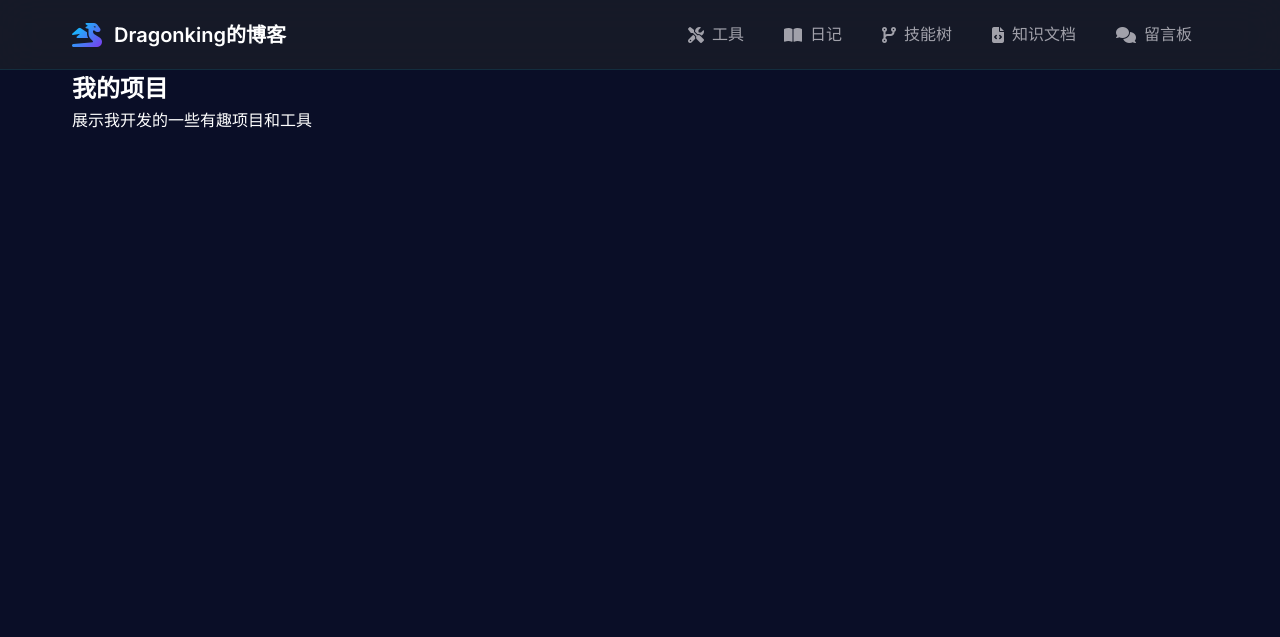
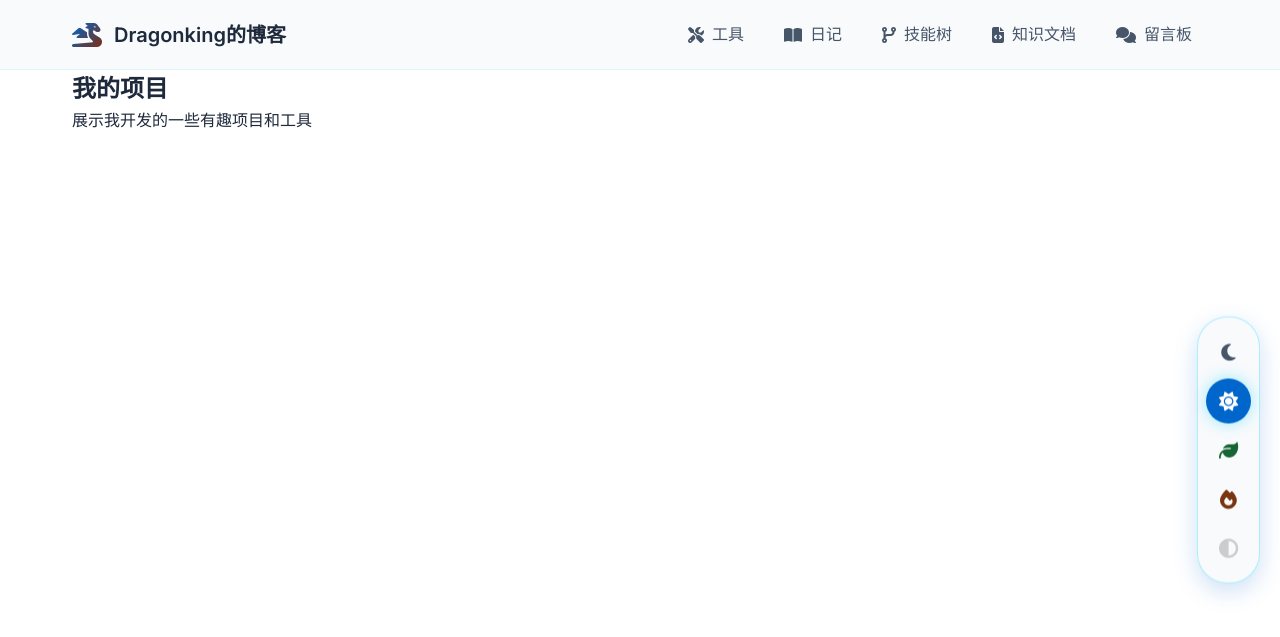
Before and after one commit to DragonKingwhd/dragonkingwhd.github.io, a Jekyll site: the page built from projects.html, in a window 1280 px wide and 900 px high. Shown: the top 637 px of the window. Built offline with Jekyll 4.4.1, drawn with Linux system fonts in a browser that asks for light colours; comment, search, counter and statistics services are not loaded.

Commit message:
Add files via upload

```diff
--- /dev/null
+++ b/_includes/theme-switcher.html
@@ -0,0 +1,313 @@
+<!-- 主题切换器组件 -->
+<div class="theme-switcher" id="themeSwitcher">
+    <!-- 深色模式 -->
+    <button class="theme-toggle-btn active" onclick="setTheme('dark')" title="深色模式" data-theme="dark">
+        <i class="fas fa-moon"></i>
+    </button>
+    <div class="theme-name">深色模式</div>
+
+    <!-- 浅色阅读模式 -->
+    <button class="theme-toggle-btn" onclick="setTheme('light')" title="浅色阅读模式" data-theme="light">
+        <i class="fas fa-sun"></i>
+    </button>
+    <div class="theme-name">浅色阅读</div>
+
+    <!-- 护眼模式 -->
+    <button class="theme-toggle-btn" onclick="setTheme('eye-care')" title="护眼模式" data-theme="eye-care">
+        <i class="fas fa-leaf"></i>
+    </button>
+    <div class="theme-name">护眼模式</div>
+
+    <!-- 暖色模式 -->
+    <button class="theme-toggle-btn" onclick="setTheme('warm')" title="暖色模式" data-theme="warm">
+        <i class="fas fa-fire"></i>
+    </button>
+    <div class="theme-name">暖色模式</div>
+
+    <!-- 高对比度模式 -->
+    <button class="theme-toggle-btn" onclick="setTheme('high-contrast')" title="高对比度模式" data-theme="high-contrast">
+        <i class="fas fa-adjust"></i>
+    </button>
+    <div class="theme-name">高对比度</div>
+</div>
+
+<script>
+// 主题切换功能
+class ThemeSwitcher {
+    constructor() {
+        this.currentTheme = 'dark'; // 默认主题
+        this.init();
+    }
+
+    init() {
+        // 从localStorage读取保存的主题
+        const savedTheme = localStorage.getItem('blog-theme');
+        if (savedTheme) {
+            this.setTheme(savedTheme);
+        } else {
+            // 检测系统主题偏好
+            if (window.matchMedia && window.matchMedia('(prefers-color-scheme: light)').matches) {
+                this.setTheme('light');
+            }
+        }
+
+        // 监听系统主题变化
+        if (window.matchMedia) {
+            window.matchMedia('(prefers-color-scheme: light)').addEventListener('change', (e) => {
+                if (!localStorage.getItem('blog-theme')) {
+                    this.setTheme(e.matches ? 'light' : 'dark');
+                }
+            });
+        }
+
+        // 为每个主题按钮添加悬停提示
+        this.addHoverEffects();
+    }
+
+    setTheme(themeName) {
+        // 更新HTML属性
+        document.documentElement.setAttribute('data-theme', themeName);
+
+        // 更新当前主题
+        this.currentTheme = themeName;
+
+        // 保存到localStorage
+        localStorage.setItem('blog-theme', themeName);
+
+        // 更新按钮状态
+        this.updateButtonStates(themeName);
+
+        // 显示切换提示
+        this.showThemeNotification(themeName);
+
+        // 触发自定义事件，让其他组件知道主题已切换
+        window.dispatchEvent(new CustomEvent('themeChanged', {
+            detail: { theme: themeName }
+        }));
+    }
+
+    updateButtonStates(activeTheme) {
+        const buttons = document.querySelectorAll('.theme-toggle-btn');
+        buttons.forEach(btn => {
+            btn.classList.remove('active');
+            if (btn.getAttribute('data-theme') === activeTheme) {
+                btn.classList.add('active');
+            }
+        });
+    }
+
+    addHoverEffects() {
+        const buttons = document.querySelectorAll('.theme-toggle-btn');
+        buttons.forEach(btn => {
+            btn.addEventListener('mouseenter', (e) => {
+                const themeName = e.target.getAttribute('data-theme');
+                this.previewTheme(themeName);
+            });
+
+            btn.addEventListener('mouseleave', () => {
+                this.previewTheme(this.currentTheme);
+            });
+        });
+    }
+
+    previewTheme(themeName) {
+        // 临时预览主题（鼠标悬停时）
+        document.documentElement.style.transition = 'all 0.3s ease';
+        document.documentElement.setAttribute('data-theme', themeName);
+
+        setTimeout(() => {
+            document.documentElement.style.transition = '';
+        }, 300);
+    }
+
+    showThemeNotification(themeName) {
+        const themes = {
+            'dark': { name: '深色模式', icon: '🌙', desc: '经典深色主题，适合夜间使用' },
+            'light': { name: '浅色阅读', icon: '☀️', desc: '清爽浅色背景，适合白天阅读' },
+            'eye-care': { name: '护眼模式', icon: '🍃', desc: '淡绿色背景，减少眼部疲劳' },
+            'warm': { name: '暖色模式', icon: '🔥', desc: '温暖米色背景，营造舒适氛围' },
+            'high-contrast': { name: '高对比度', icon: '⚫', desc: '高对比度显示，提升可读性' }
+        };
+
+        const theme = themes[themeName];
+        if (!theme) return;
+
+        // 创建通知元素
+        const notification = document.createElement('div');
+        notification.className = 'theme-notification';
+        notification.innerHTML = `
+            <div class="theme-notification-content">
+                <span class="theme-icon">${theme.icon}</span>
+                <div class="theme-info">
+                    <div class="theme-title">${theme.name}</div>
+                    <div class="theme-desc">${theme.desc}</div>
+                </div>
+            </div>
+        `;
+
+        // 添加通知样式（如果还没有）
+        if (!document.querySelector('#theme-notification-style')) {
+            const style = document.createElement('style');
+            style.id = 'theme-notification-style';
+            style.textContent = `
+                .theme-notification {
+                    position: fixed;
+                    bottom: 30px;
+                    left: 50%;
+                    transform: translateX(-50%) translateY(100px);
+                    background: var(--bg-secondary);
+                    border: 1px solid var(--primary-color);
+                    border-radius: 25px;
+                    padding: 1rem 1.5rem;
+                    z-index: 1001;
+                    box-shadow: var(--shadow-glow);
+                    backdrop-filter: blur(10px);
+                    transition: all 0.4s cubic-bezier(0.4, 0, 0.2, 1);
+                    opacity: 0;
+                }
+
+                .theme-notification.show {
+                    transform: translateX(-50%) translateY(0);
+                    opacity: 1;
+                }
+
+                .theme-notification-content {
+                    display: flex;
+                    align-items: center;
+                    gap: 1rem;
+                }
+
+                .theme-icon {
+                    font-size: 1.5rem;
+                }
+
+                .theme-info {
+                    display: flex;
+                    flex-direction: column;
+                }
+
+                .theme-title {
+                    color: var(--text-primary);
+                    font-weight: 600;
+                    font-size: 0.95rem;
+                }
+
+                .theme-desc {
+                    color: var(--text-secondary);
+                    font-size: 0.8rem;
+                    margin-top: 0.2rem;
+                }
+
+                @media (max-width: 480px) {
+                    .theme-notification {
+                        left: 10px;
+                        right: 10px;
+                        transform: translateY(100px);
+                        max-width: calc(100vw - 20px);
+                    }
+
+                    .theme-notification.show {
+                        transform: translateY(0);
+                    }
+
+                    .theme-desc {
+                        display: none;
+                    }
+                }
+            `;
+            document.head.appendChild(style);
+        }
+
+        // 显示通知
+        document.body.appendChild(notification);
+
+        // 触发显示动画
+        setTimeout(() => {
+            notification.classList.add('show');
+        }, 100);
+
+        // 2秒后隐藏
+        setTimeout(() => {
+            notification.classList.remove('show');
+            setTimeout(() => {
+                if (notification.parentNode) {
+                    notification.parentNode.removeChild(notification);
+                }
+            }, 400);
+        }, 2000);
+    }
+
+    // 获取当前主题
+    getCurrentTheme() {
+        return this.currentTheme;
+    }
+
+    // 循环切换主题（快捷键支持）
+    cycleTheme() {
+        const themes = ['dark', 'light', 'eye-care', 'warm', 'high-contrast'];
+        const currentIndex = themes.indexOf(this.currentTheme);
+        const nextIndex = (currentIndex + 1) % themes.length;
+        this.setTheme(themes[nextIndex]);
+    }
+}
+
+// 全局函数供HTML调用
+function setTheme(themeName) {
+    if (window.themeSwitcher) {
+        window.themeSwitcher.setTheme(themeName);
+    }
+}
+
+// 初始化主题切换器
+document.addEventListener('DOMContentLoaded', function() {
+    window.themeSwitcher = new ThemeSwitcher();
+
+    // 添加键盘快捷键支持 (Ctrl+Shift+T)
+    document.addEventListener('keydown', function(e) {
+        if (e.ctrlKey && e.shiftKey && e.key === 'T') {
+            e.preventDefault();
+            window.themeSwitcher.cycleTheme();
+        }
+    });
+});
+
+// 让Chart.js等第三方库感知主题变化
+window.addEventListener('themeChanged', function(e) {
+    // 更新图表颜色等
+    if (typeof Chart !== 'undefined' && Chart.instances) {
+        Object.values(Chart.instances).forEach(chart => {
+            if (chart && chart.options) {
+                // 更新图表主题色
+                updateChartTheme(chart, e.detail.theme);
+            }
+        });
+    }
+});
+
+function updateChartTheme(chart, theme) {
+    // 根据主题更新图表颜色
+    const isDark = theme === 'dark' || theme === 'high-contrast';
+    const textColor = isDark ? '#ffffff' : '#1e293b';
+    const gridColor = isDark ? 'rgba(0, 212, 255, 0.1)' : 'rgba(0, 102, 204, 0.1)';
+
+    if (chart.options.scales) {
+        Object.keys(chart.options.scales).forEach(axis => {
+            if (chart.options.scales[axis].ticks) {
+                chart.options.scales[axis].ticks.color = textColor;
+            }
+            if (chart.options.scales[axis].grid) {
+                chart.options.scales[axis].grid.color = gridColor;
+            }
+            if (chart.options.scales[axis].title) {
+                chart.options.scales[axis].title.color = textColor;
+            }
+        });
+    }
+
+    if (chart.options.plugins && chart.options.plugins.legend && chart.options.plugins.legend.labels) {
+        chart.options.plugins.legend.labels.color = textColor;
+    }
+
+    chart.update();
+}
+</script>
--- a/_layouts/default.html
+++ b/_layouts/default.html
@@ -62,6 +62,9 @@
         {{ content }}
     </main>
 
+    <!-- 主题切换器 -->
+    {% include theme-switcher.html %}
+
     <!-- Footer (only show if not home page) -->
     {% unless page.layout == 'home' %}
     <footer class="site-footer">
--- a/assets/css/style.css
+++ b/assets/css/style.css
@@ -1,8 +1,8 @@
 /* ==========================================================================
-   Dragonking's Tech Blog - 极简技术风格
+   Dragonking's Tech Blog - 极简技术风格 + 主题切换
    ========================================================================== */
 
-/* CSS Variables */
+/* CSS Variables - 默认深色主题 */
 :root {
     /* 主色调 */
     --primary-color: #00d4ff;
@@ -42,6 +42,188 @@
     /* 渐变 */
     --gradient-primary: linear-gradient(135deg, var(--primary-color), var(--accent-color));
     --gradient-dark: linear-gradient(135deg, var(--bg-primary), var(--bg-secondary));
+}
+
+/* 浅色阅读模式 */
+[data-theme="light"] {
+    --primary-color: #0066cc;
+    --secondary-color: #dc2626;
+    --accent-color: #7c2d12;
+    --success-color: #059669;
+    --warning-color: #d97706;
+    --danger-color: #dc2626;
+
+    --bg-primary: #ffffff;
+    --bg-secondary: #f8fafc;
+    --bg-tertiary: #e2e8f0;
+    --bg-glass: rgba(248, 250, 252, 0.9);
+
+    --text-primary: #1e293b;
+    --text-secondary: #475569;
+    --text-muted: #64748b;
+
+    --shadow-sm: 0 2px 4px rgba(0, 102, 204, 0.1);
+    --shadow-md: 0 4px 12px rgba(0, 102, 204, 0.15);
+    --shadow-lg: 0 8px 25px rgba(0, 102, 204, 0.2);
+    --shadow-glow: 0 0 20px rgba(0, 102, 204, 0.3);
+
+    --gradient-primary: linear-gradient(135deg, var(--primary-color), var(--accent-color));
+    --gradient-dark: linear-gradient(135deg, var(--bg-secondary), var(--bg-tertiary));
+}
+
+/* 护眼模式（浅绿色背景） */
+[data-theme="eye-care"] {
+    --primary-color: #059669;
+    --secondary-color: #dc2626;
+    --accent-color: #7c2d12;
+    --success-color: #10b981;
+    --warning-color: #d97706;
+    --danger-color: #dc2626;
+
+    --bg-primary: #f0fdf4;
+    --bg-secondary: #ecfdf5;
+    --bg-tertiary: #d1fae5;
+    --bg-glass: rgba(236, 253, 245, 0.9);
+
+    --text-primary: #14532d;
+    --text-secondary: #166534;
+    --text-muted: #22c55e;
+
+    --shadow-sm: 0 2px 4px rgba(5, 150, 105, 0.1);
+    --shadow-md: 0 4px 12px rgba(5, 150, 105, 0.15);
+    --shadow-lg: 0 8px 25px rgba(5, 150, 105, 0.2);
+    --shadow-glow: 0 0 20px rgba(5, 150, 105, 0.3);
+
+    --gradient-primary: linear-gradient(135deg, var(--primary-color), var(--accent-color));
+    --gradient-dark: linear-gradient(135deg, var(--bg-secondary), var(--bg-tertiary));
+}
+
+/* 暖色模式（米色背景） */
+[data-theme="warm"] {
+    --primary-color: #d97706;
+    --secondary-color: #dc2626;
+    --accent-color: #7c2d12;
+    --success-color: #059669;
+    --warning-color: #f59e0b;
+    --danger-color: #dc2626;
+
+    --bg-primary: #fffbeb;
+    --bg-secondary: #fef3c7;
+    --bg-tertiary: #fde68a;
+    --bg-glass: rgba(254, 243, 199, 0.9);
+
+    --text-primary: #451a03;
+    --text-secondary: #78350f;
+    --text-muted: #a16207;
+
+    --shadow-sm: 0 2px 4px rgba(217, 119, 6, 0.1);
+    --shadow-md: 0 4px 12px rgba(217, 119, 6, 0.15);
+    --shadow-lg: 0 8px 25px rgba(217, 119, 6, 0.2);
+    --shadow-glow: 0 0 20px rgba(217, 119, 6, 0.3);
+
+    --gradient-primary: linear-gradient(135deg, var(--primary-color), var(--accent-color));
+    --gradient-dark: linear-gradient(135deg, var(--bg-secondary), var(--bg-tertiary));
+}
+
+/* 高对比度模式 */
+[data-theme="high-contrast"] {
+    --primary-color: #0000ff;
+    --secondary-color: #ff0000;
+    --accent-color: #8b5cf6;
+    --success-color: #00ff00;
+    --warning-color: #ffff00;
+    --danger-color: #ff0000;
+
+    --bg-primary: #000000;
+    --bg-secondary: #1a1a1a;
+    --bg-tertiary: #333333;
+    --bg-glass: rgba(26, 26, 26, 0.9);
+
+    --text-primary: #ffffff;
+    --text-secondary: #cccccc;
+    --text-muted: #999999;
+
+    --shadow-sm: 0 2px 4px rgba(255, 255, 255, 0.2);
+    --shadow-md: 0 4px 12px rgba(255, 255, 255, 0.3);
+    --shadow-lg: 0 8px 25px rgba(255, 255, 255, 0.4);
+    --shadow-glow: 0 0 20px rgba(255, 255, 255, 0.5);
+
+    --gradient-primary: linear-gradient(135deg, var(--primary-color), var(--accent-color));
+    --gradient-dark: linear-gradient(135deg, var(--bg-primary), var(--bg-secondary));
+}
+
+/* 主题切换器样式 */
+.theme-switcher {
+    position: fixed;
+    top: 50%;
+    right: 20px;
+    transform: translateY(-50%);
+    z-index: 1000;
+    background: var(--bg-secondary);
+    border: 1px solid rgba(0, 212, 255, 0.3);
+    border-radius: 30px;
+    padding: 0.5rem;
+    box-shadow: var(--shadow-lg);
+    backdrop-filter: blur(10px);
+    transition: all 0.3s ease;
+}
+
+.theme-switcher:hover {
+    transform: translateY(-50%) translateX(-5px);
+    box-shadow: var(--shadow-glow);
+    border-color: rgba(0, 212, 255, 0.5);
+}
+
+.theme-toggle-btn {
+    background: transparent;
+    border: none;
+    width: 45px;
+    height: 45px;
+    border-radius: 50%;
+    cursor: pointer;
+    display: flex;
+    align-items: center;
+    justify-content: center;
+    margin: 0.25rem 0;
+    transition: all 0.3s ease;
+    color: var(--text-secondary);
+    font-size: 1.2rem;
+}
+
+.theme-toggle-btn:hover {
+    background: var(--primary-color);
+    color: var(--bg-primary);
+    transform: scale(1.1);
+}
+
+.theme-toggle-btn.active {
+    background: var(--primary-color);
+    color: var(--bg-primary);
+    box-shadow: 0 0 15px rgba(0, 212, 255, 0.4);
+}
+
+.theme-name {
+    position: absolute;
+    right: 60px;
+    background: var(--bg-tertiary);
+    color: var(--text-primary);
+    padding: 0.5rem 1rem;
+    border-radius: 20px;
+    font-size: 0.85rem;
+    font-family: var(--font-sans);
+    white-space: nowrap;
+    opacity: 0;
+    visibility: hidden;
+    transform: translateX(10px);
+    transition: all 0.3s ease;
+    border: 1px solid rgba(0, 212, 255, 0.2);
+}
+
+.theme-toggle-btn:hover + .theme-name,
+.theme-toggle-btn:focus + .theme-name {
+    opacity: 1;
+    visibility: visible;
+    transform: translateX(0);
 }
 
 /* Reset & Base */
@@ -1070,4 +1252,40 @@ code, pre, .code-font {
     .rules-grid {
         grid-template-columns: 1fr;
     }
+
+    /* 主题切换器移动端适配 */
+    .theme-switcher {
+        right: 10px;
+        padding: 0.3rem;
+    }
+
+    .theme-toggle-btn {
+        width: 40px;
+        height: 40px;
+        font-size: 1rem;
+    }
+
+    .theme-name {
+        right: 55px;
+        font-size: 0.8rem;
+        padding: 0.4rem 0.8rem;
+    }
 }
+
+/* 超小屏幕主题切换器优化 */
+@media (max-width: 480px) {
+    .theme-switcher {
+        right: 5px;
+        top: auto;
+        bottom: 80px;
+        transform: none;
+    }
+
+    .theme-switcher:hover {
+        transform: translateX(-3px);
+    }
+
+    .theme-name {
+        display: none; /* 超小屏幕隐藏提示文字 */
+    }
+}
```
